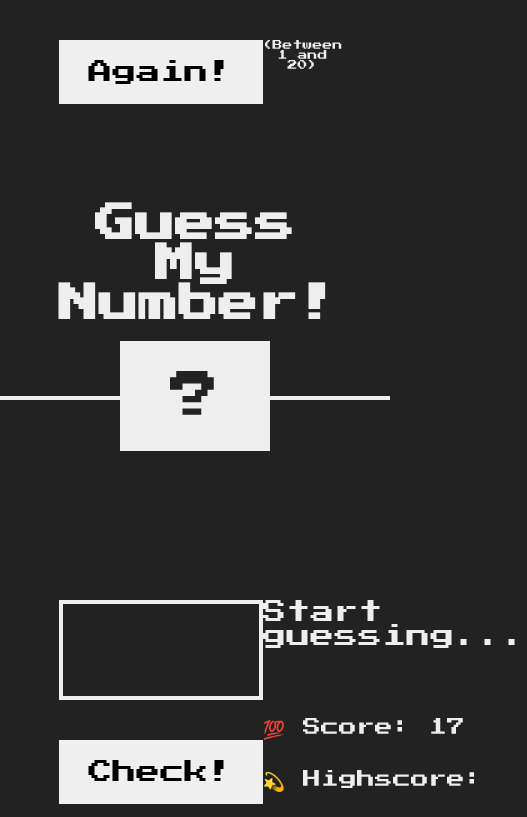
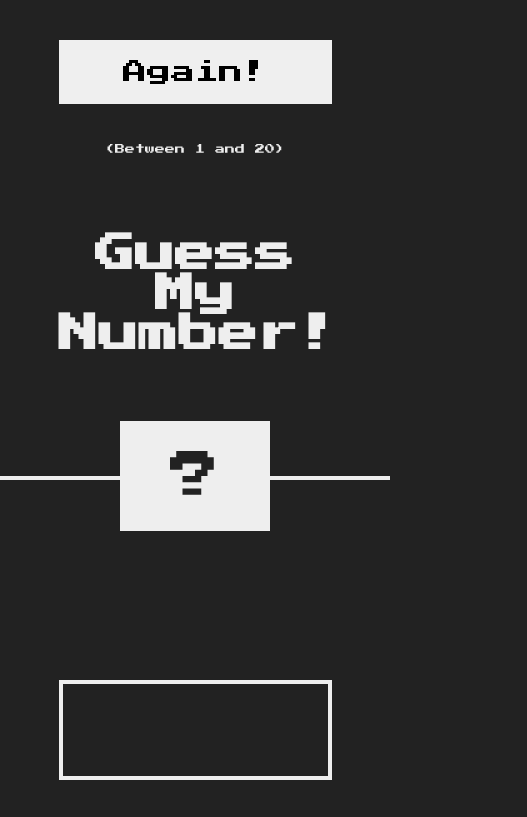
Before and after one commit to forneiro/guess_my_number, a plain HTML site: page index.html in a window 390 px wide. Both pictures are taken after a click on the button "Again!". Shown: the top 817 px of the page, 527 px wide, since content can reach past the window. Drawn offline with Linux system fonts and the light colour scheme.

Commit message:
Latest commit

```diff
--- a/script.js
+++ b/script.js
@@ -1,44 +1,50 @@
-'use strict';
+"use strict";
 // RECORDAR OPTIMIZAR EL CÓDIGO
-var number = document.querySelector(".number"); // Selecciona el signo '?'
-var secret_number = Math.ceil(Math.random() * 20); // Se elige un número secreto random
-var message = document.querySelector(".message"); // Se selecciona el mensaje
-var bg = document.querySelector("body"); // Selecciona el body del documento
-var score = document.querySelector("#score"); // Selecciona el score
-var vidas = 17;
-var highscore = 0;
-var again = document.querySelector("#again"); // Selecciona el botón de reset
-var check = document.querySelector("#check"); // Selecciona el botón para checkear la respuesta
+let number = document.querySelector(".number"); // Selecciona el signo '?'
+let message = document.querySelector(".message"); // Se selecciona el mensaje
+let secret_number = Math.ceil(Math.random() * 20); // Se elige un número secreto random
+let bg = document.querySelector("body"); // Selecciona el body del documento
+let score = document.querySelector("#score"); // Selecciona el score
+let again = document.querySelector("#again"); // Selecciona el botón de reset
+let check = document.querySelector("#check"); // Selecciona el botón para checkear la respuesta
+let vidas = 17;
+let highscore = 0;
+let flag = false;
 
-check.addEventListener('click', function() { // Se le asigna el evento del click al botón check y la función principal
-    var guess = Number(document.querySelector(".guess").value); // Selecciona el input donde ponen el valor
+check.addEventListener("click", function () {
+  // Se le asigna el evento del click al botón check y la función principal
+  let guess = Number(document.querySelector(".guess").value); // Selecciona el input donde ponen el valor
   if (!guess) {
     message.textContent = "Not number!";
-    } else if (guess == secret_number) {
+  } else if (guess == secret_number && vidas >= 1) {
     number.textContent = secret_number;
     message.textContent = "You got it!";
     bg.style.backgroundColor = "#31b808ff";
+    flag = true;
     if (vidas > highscore) {
       highscore = vidas;
       document.querySelector("#highscore").textContent = vidas;
     }
-    } else if (guess !== secret_number) {
+  } else if (guess !== secret_number && !flag) {
     if (vidas > 1) {
       vidas--;
       score.textContent = vidas;
-            message.textContent = guess > secret_number ? 'Too high!': 'Too low';
+      message.textContent = guess > secret_number ? "Too high!" : "Too low";
     } else {
-            message.textContent = 'You lost!'
+      message.textContent = "You lost!";
       score.textContent = 0;
+      vidas = 0;
+      bg.style.backgroundColor = "rgba(179, 56, 19, 1)";
     }
   }
 });
-again.addEventListener('click', () => {
+again.addEventListener("click", () => {
   message.textContent = "Start guessing...";
   vidas = 17;
   score.textContent = vidas;
   number.textContent = "?";
   bg.style.backgroundColor = "var(--color_fondo)";
-    document.querySelector(".guess").value = '';
+  document.querySelector(".guess").value = "";
   secret_number = Math.ceil(Math.random() * 20);
-})
+  flag = false;
+});
--- a/style.css
+++ b/style.css
@@ -1,7 +1,8 @@
-@import url('https://fonts.googleapis.com/css2?family=Press+Start+2P&display=swap');
+@import url("https://fonts.googleapis.com/css2?family=Press+Start+2P&display=swap");
 :root {
   --color_principal: #eee;
   --color_fondo: #222;
+  --color_perder: #8b4848;
   --fuente: "Press Start 2P", system-ui;
   --bg_btn: #ccc;
 }
@@ -53,7 +54,7 @@ header {
 .header_first_part {
   display: flex;
   justify-content: space-between;
-    /* align-items: center; */
+  align-items: center;
   margin: 4rem 0 10rem;
 }
 .header_first_part p {
@@ -76,7 +77,8 @@ main {
   display: flex;
   justify-content: space-between;
 }
-.left, .right {
+.left,
+.right {
   display: flex;
   flex-direction: column;
 }
@@ -94,7 +96,7 @@ main {
   text-align: center;
   color: inherit;
   font-family: inherit;
-    max-width: 25rem;
+  width: 25rem;
   height: 10rem;
   font-size: 4rem;
 }
@@ -102,3 +104,32 @@ main {
   font-size: 2.4rem;
   margin-bottom: 4rem;
 }
+
+/* Responsive */
+/* Mobile */
+@media (max-width: 968px) {
+  /* Header */
+  header {
+    height: 44rem;
+  }
+  .header_first_part {
+    flex-wrap: wrap;
+    row-gap: 4rem;
+    margin-bottom: 8rem;
+  }
+  .header_first_part button,
+  .header_first_part p {
+    flex: 100%;
+  }
+  /* Main */
+  main {
+    flex-direction: column;
+    padding-bottom: 10rem;
+  }
+  .right {
+    margin-top: 5rem;
+  }
+  .guess {
+    width: 100%;
+  }
+}
```
Lines whose indentation alone changed are shown as unchanged.
